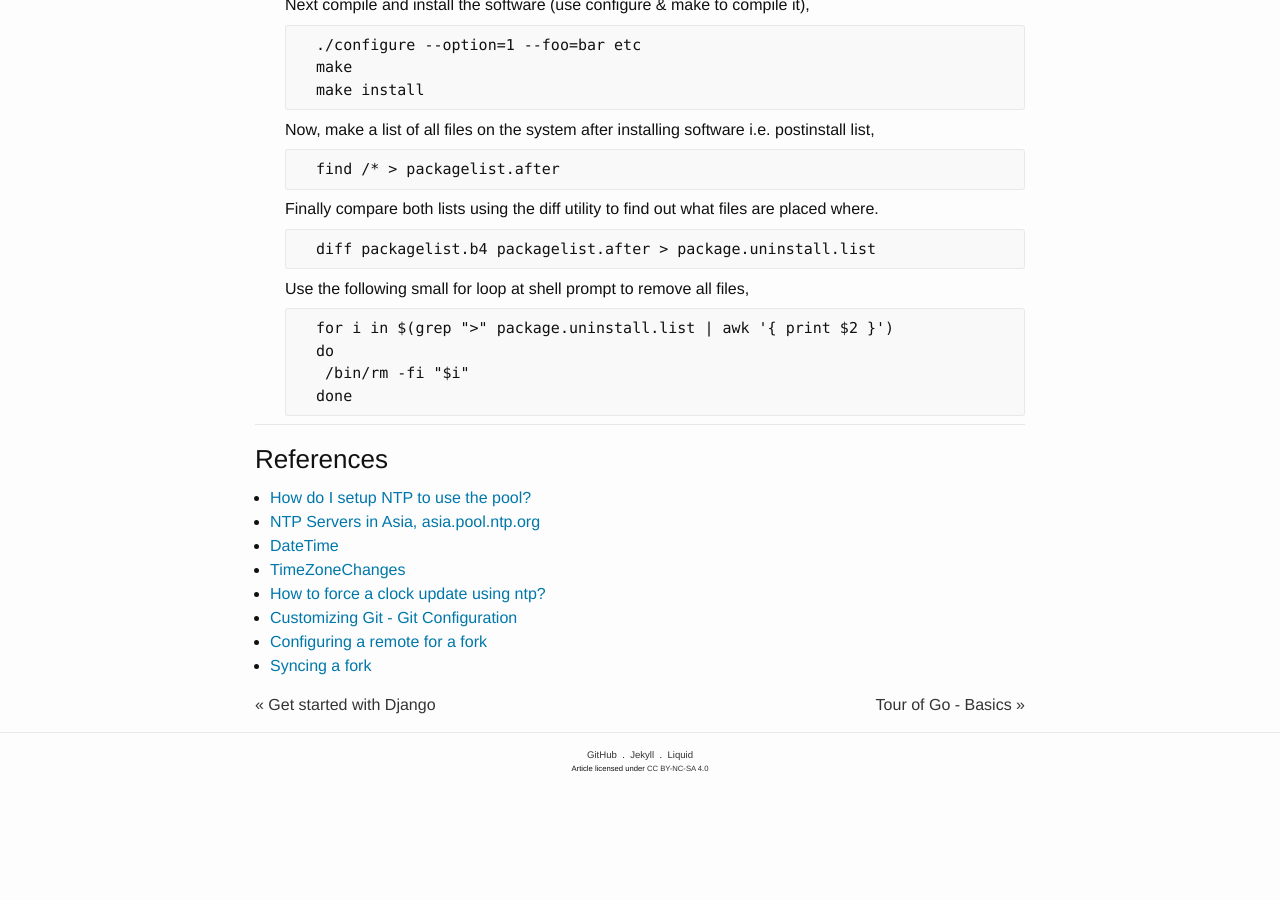
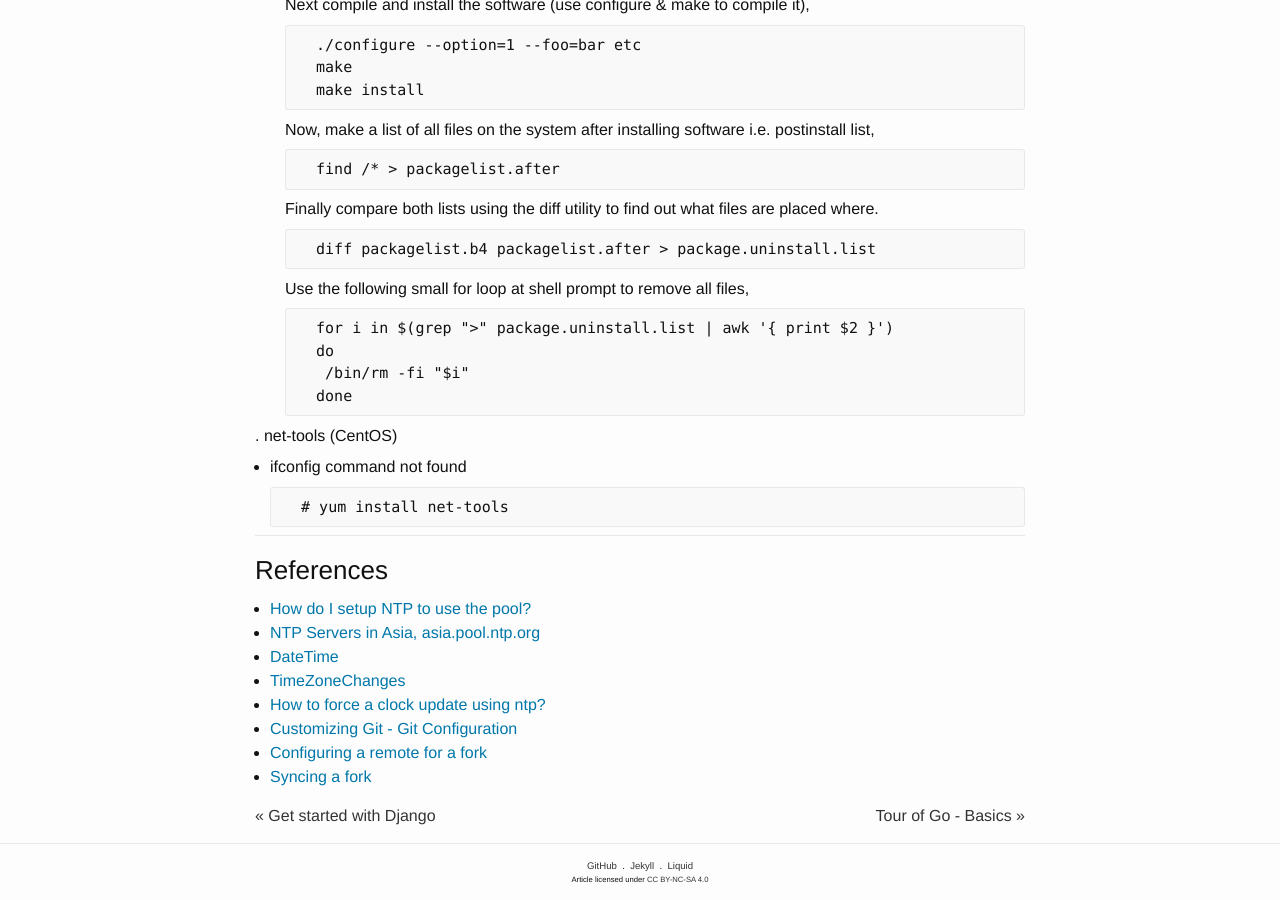
Before and after one commit to ousiax/ousiax.github.io, a Jekyll site: the page built from _posts/2015-08-31-Linux-Dev-(Debian).md, in a window 1280 px wide and 900 px high, scrolled down 5313 px. Built offline with Jekyll 4.4.1, drawn with Linux system fonts in a browser that asks for light colours; comment, search, counter and statistics services are not loaded; before the commit the page ends 6102 px from its top, so only the background shows below that.

Commit message:
Update 2015-08-31-Linux-Dev-(Debian).md

```diff
--- a/_posts/2015-08-31-Linux-Dev-(Debian).md
+++ b/_posts/2015-08-31-Linux-Dev-(Debian).md
@@ -283,6 +283,12 @@ tags: ['Linux', 'Debian',]
              /bin/rm -fi "$i"
             done
 
+. net-tools (CentOS)
+
+* ifconfig command not found
+
+        # yum install net-tools
+
 * * *
 
 ### References
```
